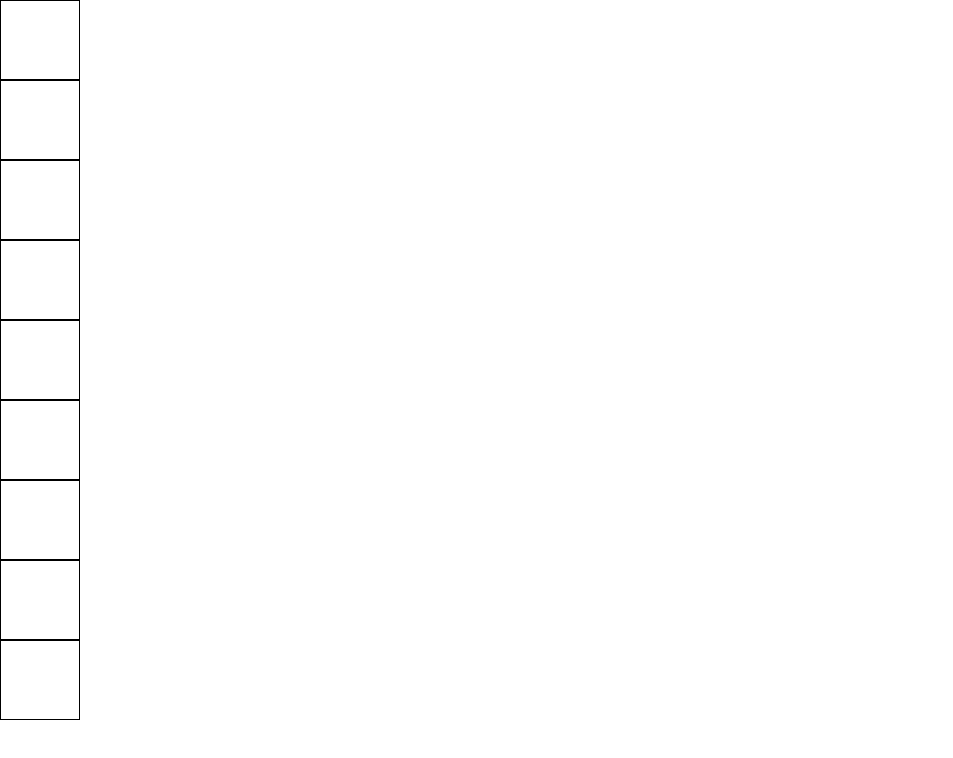
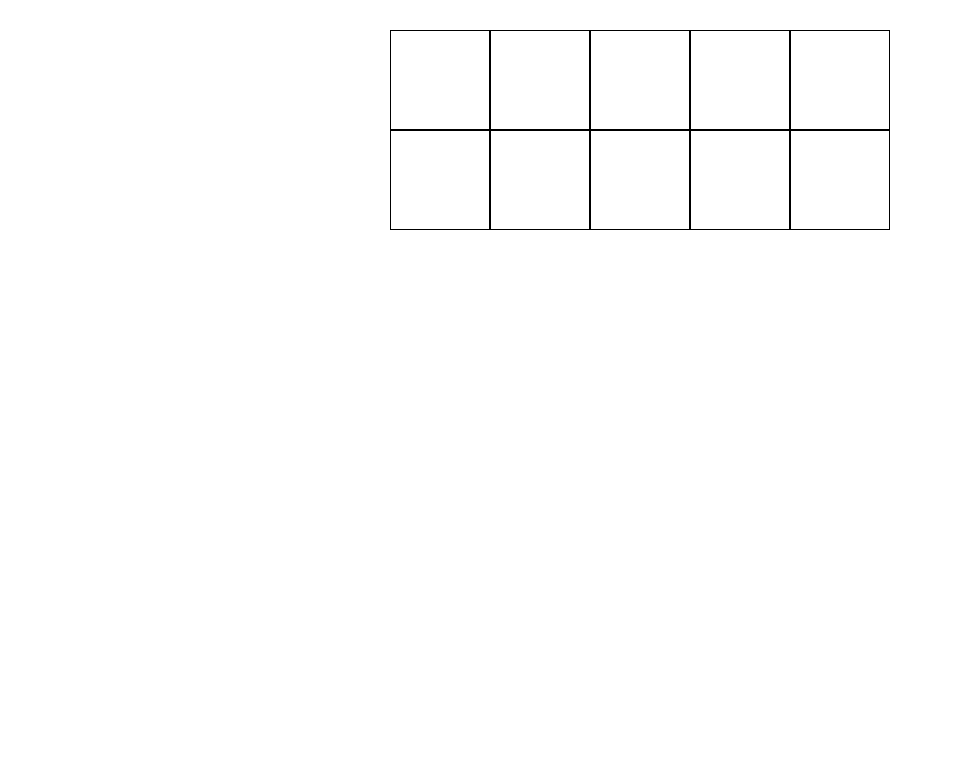
Before and after one commit to Drakon9927/js-campominato-grid, a plain HTML site: page index.html in a window 1280 px wide. Shown: the whole page, without its empty margins (0-953 px from the left). Drawn offline with Linux system fonts and the light colour scheme.

Commit message:
m1 grid fixes

```diff
--- a/css/style.css
+++ b/css/style.css
@@ -13,12 +13,13 @@ body {
 	display: flex;
 	flex-wrap: wrap;
 	margin: 0 auto;
-	width: 900px;
+	width: 500px;
+    padding-top: 30px;
 }
 
 .square {
-	width: 80px;
-	height: 80px;
+	width: 100px;
+	height: 100px;
 	border: solid 1px black;
 }
 
--- a/index.html
+++ b/index.html
@@ -7,15 +7,14 @@
     <link rel="stylesheet" href="./css/style.css">
 </head>
 <body>
-    <div class="grid">
+    <div id="grid">
         <div class="square"></div>
         <div class="square"></div>
         <div class="square"></div>
-
         <div class="square"></div>
         <div class="square"></div>
         <div class="square"></div>
-
+        <div class="square"></div>
         <div class="square"></div>
         <div class="square"></div>
         <div class="square"></div>
```
